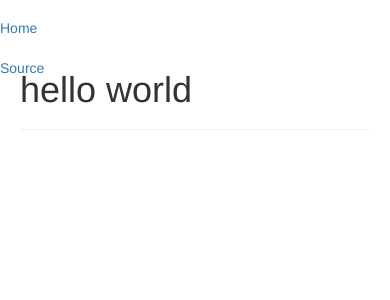
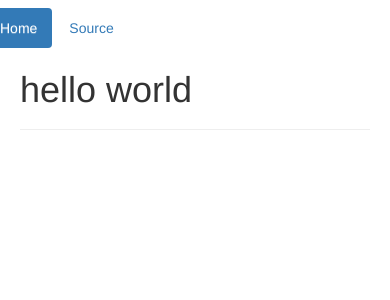
Before and after one commit to hcourt/resume, a Flask app: page / in a window 390 px wide. Shown: the top 300 px of the page. Run offline with Flask 2, Linux system fonts and the light colour scheme; some libraries are stand-ins or nearby versions.

Commit message:
add mobile support

```diff
--- a/resume/templates/base.html
+++ b/resume/templates/base.html
@@ -1,6 +1,7 @@
 <!doctype html>
 <head>
   <meta charset="utf-8">
+  <meta name="viewport" content="width=device-width, initial-scale=1">
   <title>{% block page_title %}Hazel Court{% endblock %}</title>
   <link rel="stylesheet" href="{{ url_for('static', filename='css/style.css') }}">
   {% block css %}{% endblock %}
@@ -8,9 +9,9 @@
 </head>
 <body>
 
-<nav class="navbar navbar-pills navbar-fixed-top">
-  <ul class="nav navbar-nav">
-    <li><a href="{{ url_for('home') }}">Home</a></li>
+<nav class="navbar navbar-fixed-top">
+  <ul class="nav navbar-nav nav-pills">
+    <li class="active"><a href="{{ url_for('home') }}">Home</a></li>
     <li><a href="https://github.com/hcourt/resume">Source</a></li>
   </ul>
 </nav>
```
